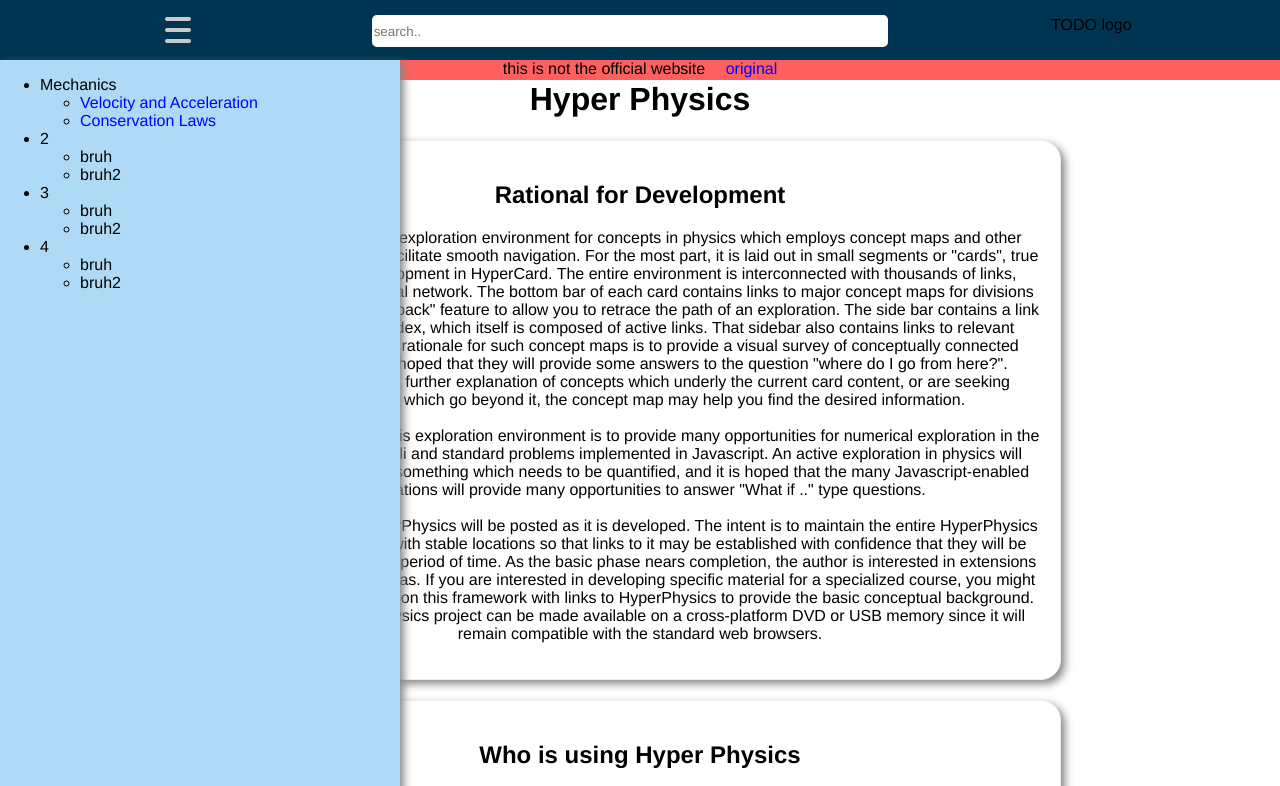
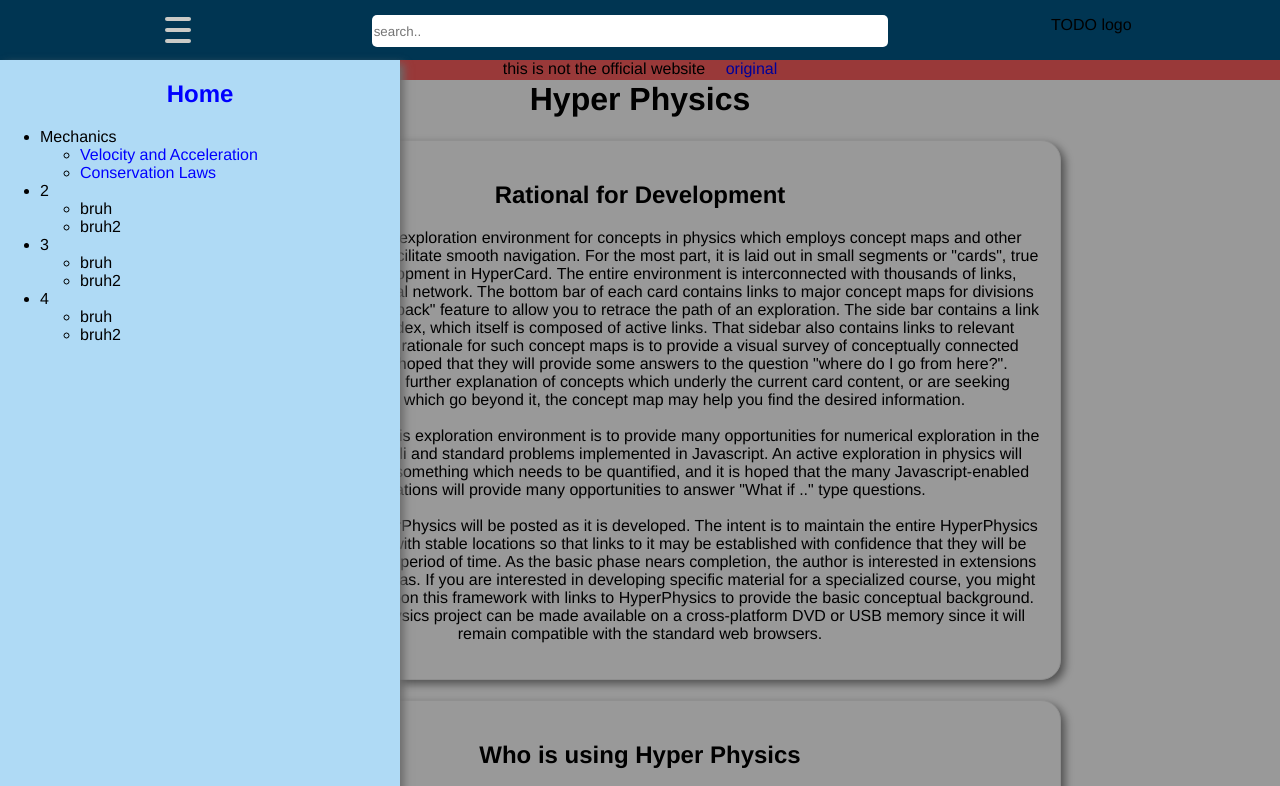
Before and after one commit to COOK1EK1W1/HyperPhysics-remake, a plain HTML site: page index.html in a window 1280 px wide. Both pictures are taken after a click on the element 178 px from the left and 30 px from the top of the page. Shown: the top 786 px of the page. Drawn offline with Linux system fonts and the light colour scheme.

Commit message:
added grey out for menu

```diff
--- a/index.html
+++ b/index.html
@@ -30,6 +30,7 @@
             </div>
 
             <div class="topic-list" id="topic-list">
+                <a href="index.html"><h2 class="home-link">Home</h2></a>
                 <ul>
                     <li>Mechanics
                         <ul><li><a href="Velocity-and-acceleration.html">Velocity and Acceleration</a></li>
@@ -42,6 +43,7 @@
                 </ul>
             </div>
         </nav>
+        <div class="grey-out" id="grey-out" onclick="toggleMenu()"></div>
         <div class="content" id="content"><!-- common-->
             <h1>Hyper Physics</h1>
             <div class="card">
--- a/init.js
+++ b/init.js
@@ -1,11 +1,12 @@
-function showhidemenu(){
+function toggleMenu(){
     document.getElementById("topic-list").classList.toggle("active");
+    document.getElementById("grey-out").classList.toggle("active");
 }
 
 
 window.onload = function(){
     var burger = document.getElementById("hamburger"); //check for hamburger clicks
-    burger.addEventListener("click", showhidemenu);
+    burger.addEventListener("click", toggleMenu);
 
     document.location.hash = "";//stop targets
 
--- a/style.css
+++ b/style.css
@@ -86,7 +86,7 @@
     height: 100vh;
     left: -420px;
     transition: 0.4s;
-    box-shadow: 4px 4px 8px #888888;
+    box-shadow: 4px 4px 8px #6b6b6b;
 }
 
 .topic-list.active{
@@ -103,7 +103,8 @@
 
 nav{
     position: fixed;
-    width: 100%
+    width: 100%;
+    z-index: 1;
 }
 
 .card{
@@ -164,6 +165,24 @@
     animation: wobble 2s;
 }
 
+.home-link{
+    width:100%;
+    text-align: center;
+}
+
+.grey-out{
+    display:none;
+    position: fixed;
+    width: 100%;
+    height: 100%;
+    background-color: black;
+    opacity: 0.4;
+}
+
+.grey-out.active{
+    display:block;
+}
+
 @keyframes wobble {
     0%{transform: scale(1.00);}
     50%{transform: scale(1.10);}
```
Also changed, not shown: Velocity-and-acceleration.html (+2 -0 lines), conservation-laws.html (+2 -0 lines).
